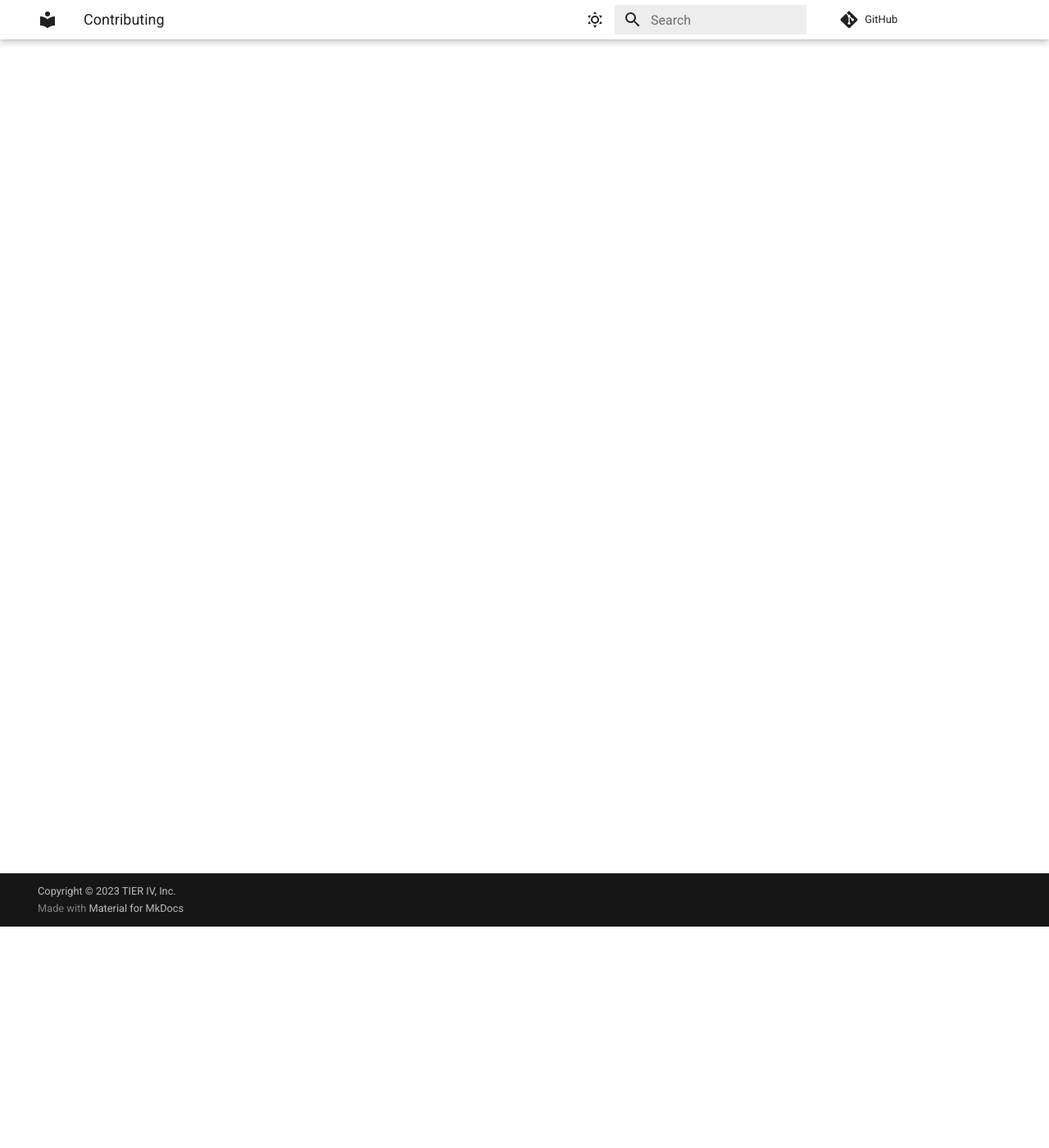
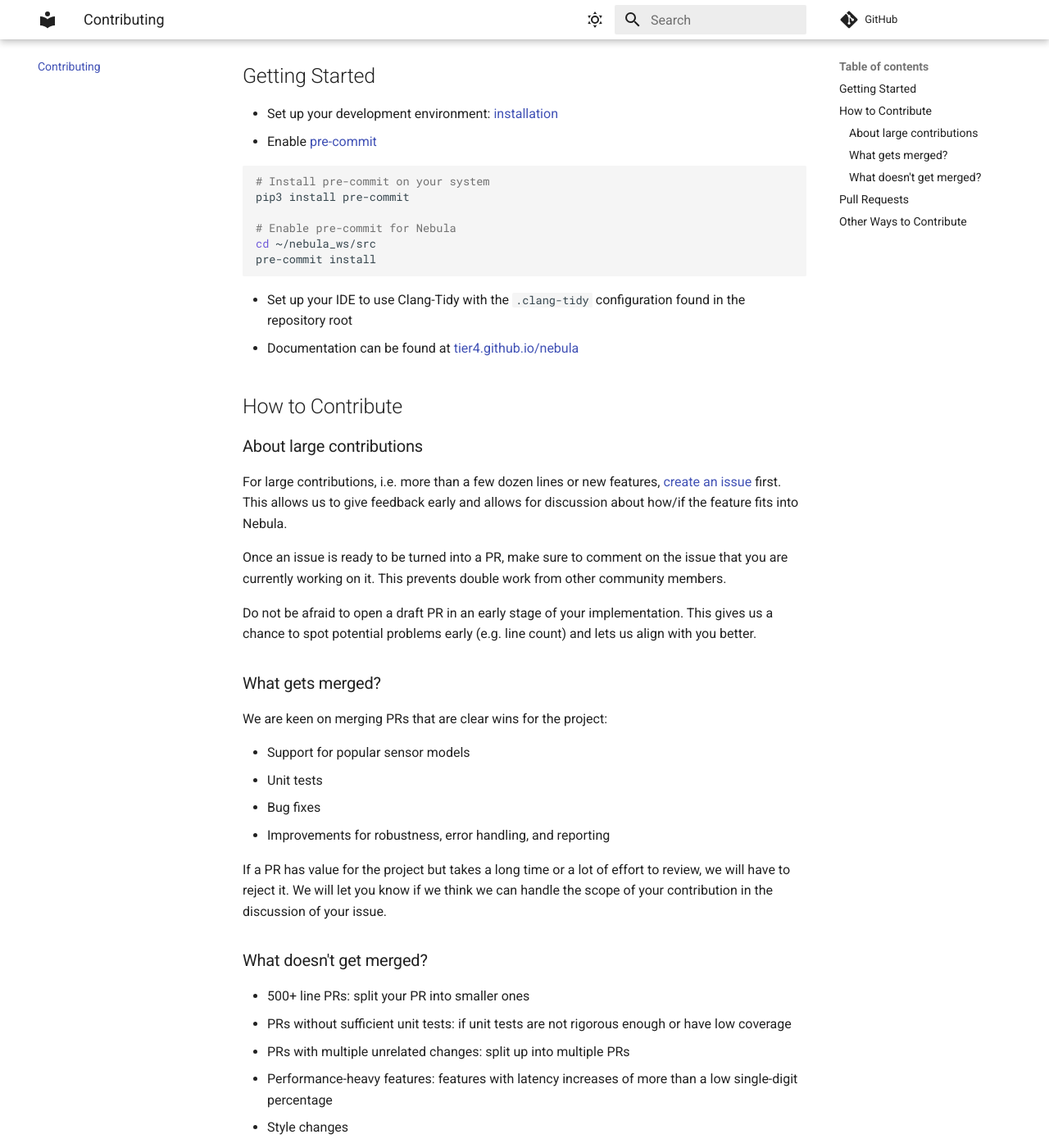
Before and after one commit to tier4/nebula, an MkDocs documentation site: the page built from docs/contribute.md, in a window 1280 px wide and 1400 px high, scrolled down 270 px. Shown: the whole window at 82% size. Built offline with MkDocs 1.6.1 and Material for MkDocs 9.7.7, drawn with Linux system fonts in a browser that asks for light colours; comment, search, counter and statistics services are not loaded; some of the changed text lies outside the part shown.

Commit message:
docs: add contribution guidelines (#202)
* docs: initial version of contribution guidelines

Signed-off-by: Max SCHMELLER <max.schmeller@tier4.jp>

* chore(clang-tidy): add .clang-tidy file mirrored from Autoware

Signed-off-by: Max SCHMELLER <max.schmeller@tier4.jp>

* docs(contribute.md): add instructions for clang-tidy

Signed-off-by: Max SCHMELLER <max.schmeller@tier4.jp>

* docs: apply @drwnz's suggestions a.k.a @mojomex's English spelling lessons continue

Co-authored-by: David Wong <33114676+drwnz@users.noreply.github.com>

* ci(pre-commit): autofix

---------

Signed-off-by: Max SCHMELLER <max.schmeller@tier4.jp>
Co-authored-by: David Wong <33114676+drwnz@users.noreply.github.com>
Co-authored-by: pre-commit-ci[bot] <66853113+pre-commit-ci[bot]@users.noreply.github.com>

````diff
--- a/docs/contribute.md
+++ b/docs/contribute.md
@@ -1,3 +1,87 @@
 # Contributing to Nebula
 
-WIP - please check back soon!
+Thank you for your interest in contributing to Nebula!
+We’re excited to work with the open-source community to build an even better project.
+Before submitting your contributions, please take a moment to review our guidelines to ensure a smooth process.
+
+## Getting Started
+
+- Set up your development environment: [installation](installation.md)
+- Enable <a href="https://pre-commit.com/#install" target="_blank">pre-commit</a>
+
+  ```shell
+  # Install pre-commit on your system
+  pip3 install pre-commit
+
+  # Enable pre-commit for Nebula
+  cd ~/nebula_ws/src
+  pre-commit install
+  ```
+
+- Set up your IDE to use Clang-Tidy with the `.clang-tidy` configuration found in the repository root
+- Documentation can be found at [tier4.github.io/nebula](https://tier4.github.io/nebula)
+
+## How to Contribute
+
+### About large contributions
+
+For large contributions, i.e. more than a few dozen lines or new features,
+[create an issue](https://github.com/tier4/nebula/issues/new) first.
+This allows us to give feedback early and allows for discussion about how/if the feature fits into
+Nebula.
+
+Once an issue is ready to be turned into a PR, make sure to comment on the issue that you are currently working on it.
+This prevents double work from other community members.
+
+Do not be afraid to open a draft PR in an early stage of your implementation.
+This gives us a chance to spot potential problems early (e.g. line count) and lets us align with you better.
+
+### What gets merged?
+
+We are keen on merging PRs that are clear wins for the project:
+
+- Support for popular sensor models
+- Unit tests
+- Bug fixes
+- Improvements for robustness, error handling, and reporting
+
+If a PR has value for the project but takes a long time or a lot of effort to review,
+we will have to reject it. We will let you know if we think we can handle the scope of your
+contribution in the discussion of your issue.
+
+### What doesn't get merged?
+
+- 500+ line PRs: split your PR into smaller ones
+- PRs without sufficient unit tests: if unit tests are not rigorous enough or have low coverage
+- PRs with multiple unrelated changes: split up into multiple PRs
+- Performance-heavy features: features with latency increases of more than a low single-digit percentage
+- Style changes
+- Big refactorings
+- Features implemented only for some vendors
+
+## Pull Requests
+
+Pull requests should be against the `develop` branch.
+Hotfix PRs should be against the `main` branch.
+
+A good PR fulfills all of the following:
+
+- Passes pre-commit
+- Conforms to the repo's `.clang-tidy` and `.clang-format`
+- Passes all CI checks
+- Has a single clearly stated goal
+- Every line changed directly contributes to that goal
+- Includes unit tests for added/fixed functionality where applicable
+- New functionality is documented
+- Has a reproducible evaluation/testing method where applicable
+  - e.g. Rosbags or PCAPs attached
+  - Easily runnable benchmarks are included for performance optimizations
+
+We cannot start a review before pre-commit and CI are passing.
+
+## Other Ways to Contribute
+
+Bug reports in GitHub issues:
+
+- Please provide logs, PCAPs and videos where possible
+- Make sure you always specify the exact version and environment used
````
Also changed, not shown: 1 other file.
